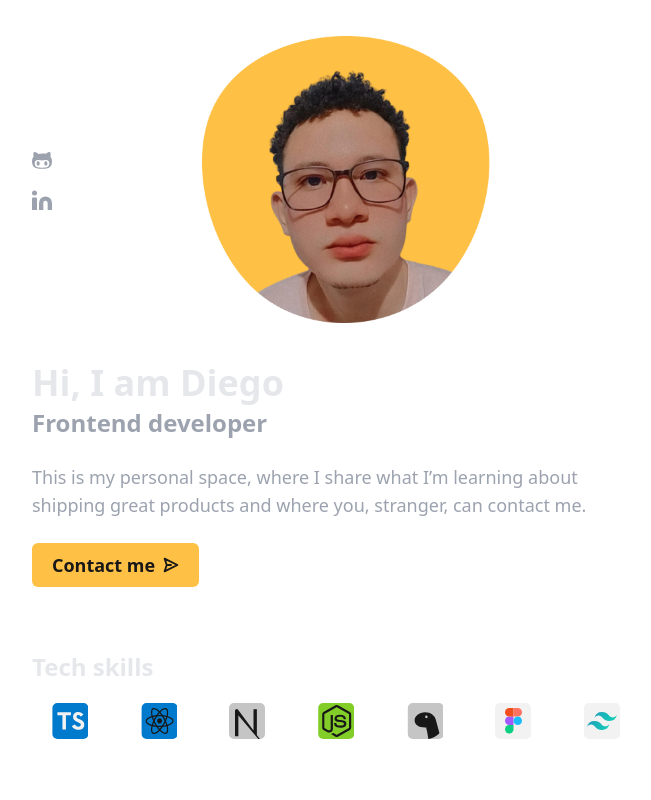
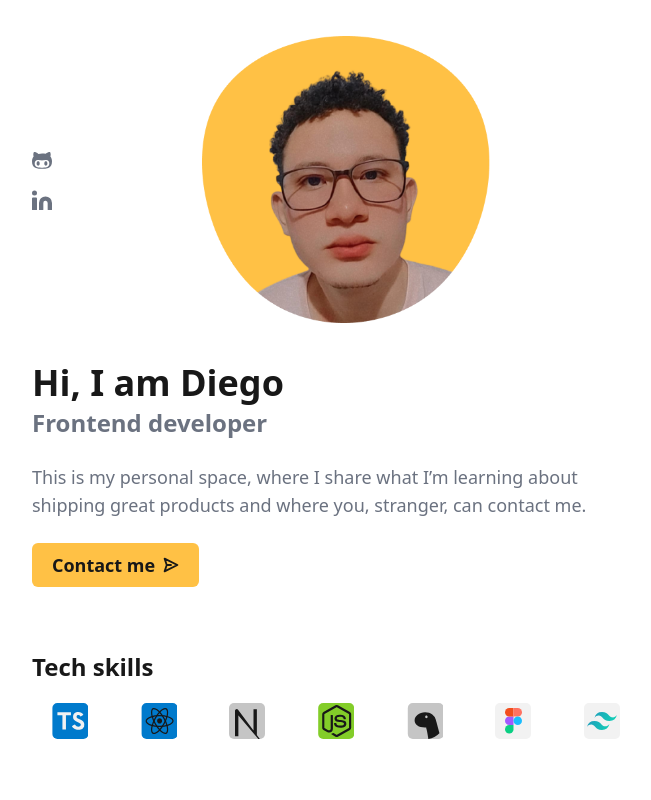
Before and after one commit to diecodev/diecodev, a Next.js app: page / in a window 1280 px wide. Shown: the top 800 px of the page, without its empty margins (304-955 px from the left). Built offline with nearby package versions, Linux system fonts and the light colour scheme.

Commit message:
ligth mode done

```diff
--- a/components/home/profile.tsx
+++ b/components/home/profile.tsx
@@ -6,8 +6,9 @@ import { ButtonLink } from '../button-link';
 export const Profile = ({reference}: {reference: any}) => {
   return (
     <section className='mb-16'>
+      {/* social media links */}
       <div ref={reference} className='flex w-full items-center mb-10'>
-        <div className='text-xl flex flex-col gap-5 text-gray-400'>
+        <div className='text-xl flex flex-col gap-5 text-gray-500 dark:text-gray-400'>
           <a href='http://github.com/diecodev' target='_blank' rel='noopener noreferrer' title='My GitHub Profile.' >
             <GhFilled />
           </a>
@@ -15,16 +16,18 @@ export const Profile = ({reference}: {reference: any}) => {
             <InFilled />
           </a>
         </div>
+        {/* Image */}
         <div className='w-60 md:w-72 lg:96 flex mx-auto'>
           <Image src={me} alt='diecodev profile picture' priority placeholder='blur' objectFit='contain' />
         </div>
       </div>
 
+      {/* hero */}
       <section className='h-fit'>
-        <h2 className='text-gray-200 text-4xl font-bold mb-1'>Hi, I am Diego</h2>
-        <h3 className='text-2xl text-gray-400 mb-6 font-semibold'>Frontend developer</h3>
+        <h2 className='dark:text-gray-200 text-black text-4xl font-bold mb-1'>Hi, I am Diego</h2>
+        <h3 className='text-2xl text-gray-500 dark:text-gray-400 mb-6 font-semibold'>Frontend developer</h3>
 
-        <p className='text-gray-400 text-lg mb-6'>This is my personal space, where I share what I’m learning about shipping great products and where you, stranger, can contact me.</p>
+        <p className='text-gray-500 dark:text-gray-400 text-lg mb-6'>This is my personal space, where I share what I’m learning about shipping great products and where you, stranger, can contact me.</p>
 
         <ButtonLink url='/'>
           <span className='flex gap-2 place-items-center text-black'>
--- a/components/home/tech.tsx
+++ b/components/home/tech.tsx
@@ -41,7 +41,7 @@ const Logos = [
 export const Tech = ()=>{
   return (
     <div className="mb-16">
-      <h2 className="text-2xl text-gray-200 mb-5 font-semibold">Tech skills</h2>
+      <h2 className="text-2xl text-black dark:text-gray-200 mb-5 font-semibold">Tech skills</h2>
       <section>
         <ul className="flex gap-3 flex-wrap justify-around">
           {
```
